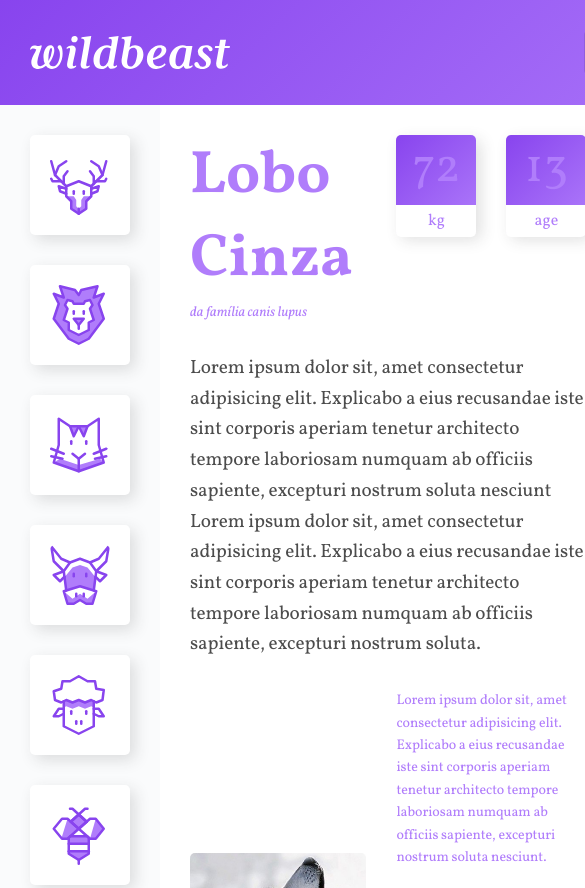
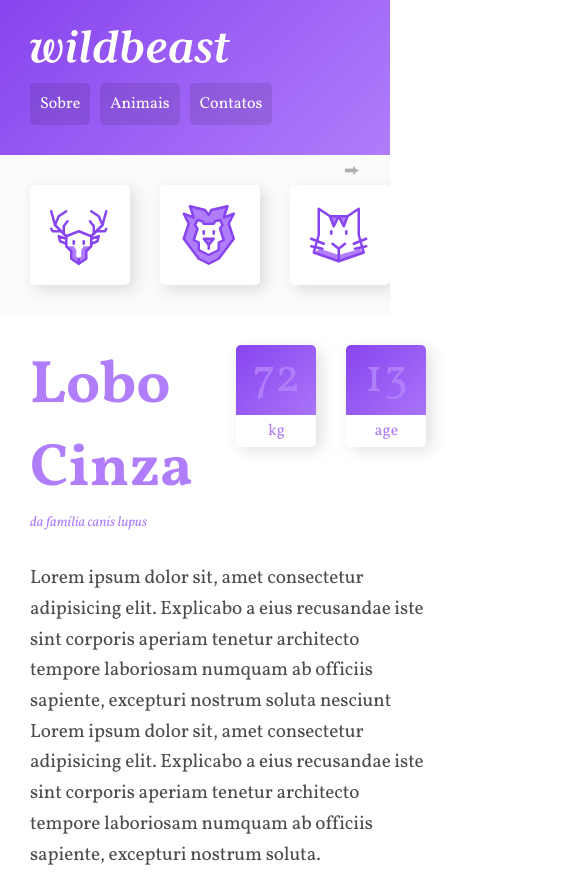
Before and after one commit to CamposJayme/Wildbeasts, a plain HTML site: page index.html in a window 390 px wide. Shown: the top 888 px of the page, 585 px wide, since content can reach past the window. Drawn offline with Linux system fonts and the light colour scheme.

Commit message:
media query para design responsivo header sidenav anuncios

```diff
--- a/css/style.css
+++ b/css/style.css
@@ -30,6 +30,30 @@
         "sidenav content anuncios"
         "footer footer footer"
     ;
+}
+
+@media (max-width: 1200px) {
+    .estrutura {
+        grid-template-areas:
+            "header header header"
+            "sidenav content content"
+            "sidenav anuncios anuncios"
+            "footer footer footer"
+        ;
+    }
+}
+
+@media (max-width: 760px) {
+    .estrutura {
+        grid-template-columns: 100%;
+        grid-template-areas:
+            "header"
+            "sidenav"
+            "content"
+            "anuncios"
+            "footer"
+        ;
+    }
 }
 
 /* HEADER */
@@ -70,6 +94,24 @@
     margin-left: 30px;
 }
 
+@media (max-width: 760px) {
+    .header {
+        grid-template-columns: auto;
+    }
+
+    .logo {
+        margin-bottom: 20px;
+    }
+
+    .header nav a {
+        font-size: 1em;
+    }
+
+    .header li + li {
+        margin-left: 10px;
+    }
+}
+
 /* SIDENAV */
 .sidenav {
     grid-area: sidenav;
@@ -91,6 +133,50 @@
 
 .sidenav li a:hover {
     background: #B07DFB;
+}
+
+@keyframes seta {
+    from {
+        right: 30px;
+    }
+
+    to {
+        right: 20px;
+    }
+}
+
+@media (max-width: 760px) {
+    .sidenav {
+        overflow-x: auto;
+        -webkit-overflow-scrolling: touch;
+        -ms-overflow-style: -ms-autohiding-scrollbar; /*for microsoft devices and browser*/
+        position: relative;
+    }
+
+    .sidenav::after {
+        content: '⮕';
+        position: absolute;
+        top: 5px;
+        height: 30px;
+        color: rgba(0, 0, 0, .3);
+        animation: seta .5s ease-in 0s infinite alternate;
+    }
+
+    .sidenav ul {
+        display: flex;
+    }
+
+    .sidenav li {
+        flex: 1 0 60px;
+    }
+
+    .sidenav {
+        padding: 0 30px;
+    }
+
+    .sidenav li a {
+        margin: 30px 30px 30px 0;
+    }
 }
 
 /* CONTENT */
```
